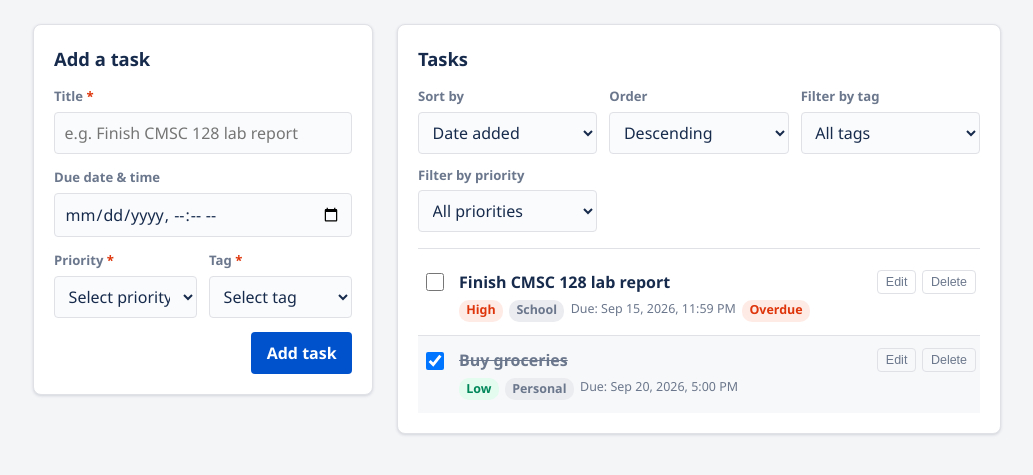
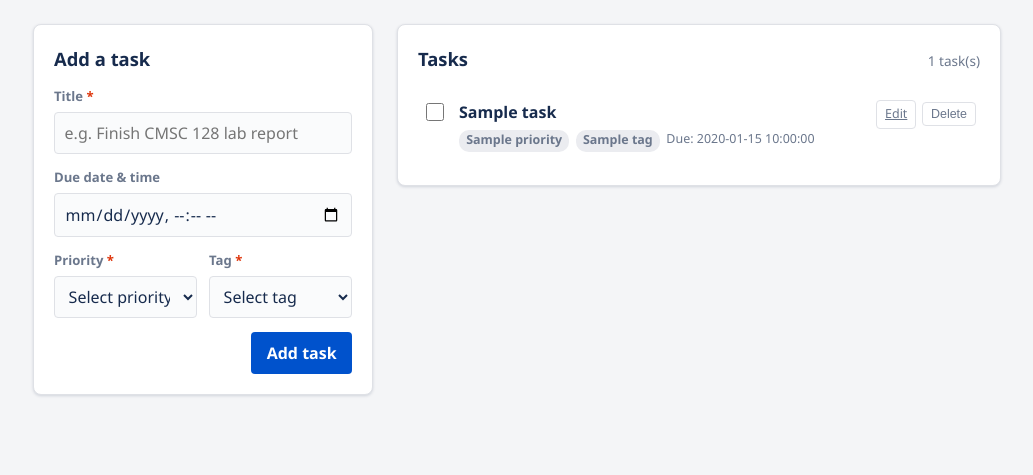
Before and after one commit to Matty-05/cmsc128-Lab1_CRUD_Escabarte_Fallarme, a Flask app: template templates/index.html in a window 1280 px wide. Shown: the part 116-591 px from the top of the page, without its empty margins (123-1156 px from the left). Run offline with Flask 3, Linux system fonts and the light colour scheme; the template is opened without the code that fills it: most values are stand-ins (such as "Sample title", 1, 10 or a date in 2020).

Commit message:
refactor:  edit the  links for CSS and JS. Removed the hard coded tasks as well

```diff
--- a/templates/index.html
+++ b/templates/index.html
@@ -4,7 +4,7 @@
   <meta charset="UTF-8" />
   <meta name="viewport" content="width=device-width, initial-scale=1.0" />
   <title>To-Do List &middot; CMSC 128 Lab 1</title>
-  <link rel="stylesheet" href="../static/css/style.css" />
+  <link rel="stylesheet" href="{{ url_for('static', filename='css/style.css') }}" />
 </head>
 <body>
   <header class="app-header">
@@ -13,14 +13,10 @@
   </header>
 
   <main class="layout">
-    <!-- CREATE / UPDATE form. The same form does both: when #task-id has a value the JS sends a PATCH instead of a POST. -->
-
     <section class="panel" aria-labelledby="form-heading">
       <h2 id="form-heading">Add a task</h2>
 
-      <form id="task-form">
-        <input type="hidden" id="task-id" />
-
+      <form id="task-form" action="{{ url_for('add_task') }}" method="POST">
         <div class="field">
           <label for="title">Title <span class="required">*</span></label>
           <input type="text" id="title" name="title" maxlength="200"
@@ -29,7 +25,7 @@
 
         <div class="field">
           <label for="due-date">Due date &amp; time</label>
-          <input type="datetime-local" id="due-date" name="due_date" required/>
+          <input type="datetime-local" id="due-date" name="due_date" />
         </div>
 
         <div class="field-row">
@@ -58,118 +54,55 @@
 
         <div class="form-actions">
           <button type="submit" id="submit-btn" class="btn btn-primary">Add task</button>
-          <button type="button" id="cancel-edit-btn" class="btn btn-ghost" hidden>
-            Cancel
-          </button>
         </div>
       </form>
     </section>
 
-    <!-- READ: filter/sort controls + the task list itself. -->
     <section class="panel" aria-labelledby="list-heading">
       <div class="list-header">
         <h2 id="list-heading">Tasks</h2>
-        <span id="task-count" class="task-count"></span>
+        <span id="task-count" class="task-count">{{ tasks|length }} task(s)</span>
       </div>
 
-      <div class="controls">
-        <div class="field">
-          <label for="sort-by">Sort by</label>
-          <select id="sort-by">
-            <option value="created_at">Date added</option>
-            <option value="due_date">Due date</option>
-            <option value="priority">Priority</option>
-            <option value="tag">Tag</option>
-            <option value="title">Title</option>
-          </select>
-        </div>
+      <ul id="task-list" class="task-list">
+        {% for task in tasks %}
+          <li class="task-item {% if task.is_completed %}done{% endif %}">
+            <form action="{{ url_for('toggle_task', task_id=task.id) }}" method="POST" style="display:inline;">
+              <input type="checkbox" onchange="this.form.submit()" {% if task.is_completed %}checked{% endif %} />
+            </form>
 
-        <div class="field">
-          <label for="sort-order">Order</label>
-          <select id="sort-order">
-            <option value="desc">Descending</option>
-            <option value="asc">Ascending</option>
-          </select>
-        </div>
-
-        <div class="field">
-          <label for="filter-tag">Filter by tag</label>
-          <select id="filter-tag">
-            <option value="">All tags</option>
-            <option value="School">School</option>
-            <option value="Personal">Personal</option>
-            <option value="Others">Others</option>
-          </select>
-        </div>
-
-        <div class="field">
-          <label for="filter-priority">Filter by priority</label>
-          <select id="filter-priority">
-            <option value="">All priorities</option>
-            <option value="Low">Low</option>
-            <option value="Medium">Medium</option>
-            <option value="High">High</option>
-          </select>
+            <div class="task-body">
+              <div class="task-title">{{ task.title }}</div>
+              <div class="task-meta">
+                <span class="badge priority-{{ task.priority }}">{{ task.priority }}</span>
+                <span class="badge">{{ task.tag }}</span>
+                {% if task.due_date %}
+                  <time class="task-due-date" datetime="{{ task.due_date }}">Due: {{ task.due_date }}</time>
+                {% endif %}
+                {% if task.is_overdue and not task.is_completed %}
+                  <span class="badge overdue">Overdue</span>
+                {% endif %}
               </div>
             </div>
 
-    <ul id="task-list" class="task-list">
-        <li class="task-item">
-            <input type="checkbox" />
-            <div class="task-body">
-                <div class="task-title">Finish CMSC 128 lab report</div>
-                <div class="task-meta">
-                    <span class="badge priority-High">High</span>
-                    <span class="badge">School</span>
-                    <time class="task-due-date" datetime="2026-09-15T23:59">Due: Sep 15, 2026, 11:59 PM</time>
-                    <span class="badge overdue">Overdue</span>
-                </div>
-            </div>
             <div class="task-actions">
-                <button class="icon-btn">Edit</button>
-                <button class="icon-btn delete">Delete</button>
+              <a href="{{ url_for('edit_task_form', task_id=task.id) }}" class="icon-btn">Edit</a>
+              <form action="{{ url_for('delete_task', task_id=task.id) }}" method="POST" style="display:inline;">
+                <button type="submit" class="icon-btn delete">Delete</button>
+              </form>
             </div>
           </li>
-
-        <li class="task-item done">
-            <input type="checkbox" checked />
-            <div class="task-body">
-                <div class="task-title">Buy groceries</div>
-                <div class="task-meta">
-                    <span class="badge priority-Low">Low</span>
-                    <span class="badge">Personal</span>
-                    <time class="task-due-date" datetime="2026-09-20T17:00">Due: Sep 20, 2026, 5:00 PM</time>
-                </div>
-            </div>
-            <div class="task-actions">
-                <button class="icon-btn">Edit</button>
-                <button class="icon-btn delete">Delete</button>
-            </div>
-        </li>
+        {% endfor %}
       </ul>
 
-      <p id="empty-state" class="empty-state" hidden>
+      {% if tasks|length == 0 %}
+        <p id="empty-state" class="empty-state">
           No tasks yet. Add one using the form.
         </p>
+      {% endif %}
     </section>
   </main>
 
-  <!-- Delete confirmation dialog (required by the spec). <dialog> gives us focus trapping and Esc-to-close for free. -->
-  <dialog id="confirm-dialog" class="dialog">
-    <h2>Delete task?</h2>
-    <p>Are you sure you want to delete "<span id="confirm-title"></span>"?</p>
-    <div class="form-actions">
-      <button type="button" id="confirm-cancel" class="btn btn-ghost">Cancel</button>
-      <button type="button" id="confirm-delete" class="btn btn-danger">Delete</button>
-    </div>
-  </dialog>
-
-  <!-- Toast / snackbar. Also the anchor for the optional Undo feature. -->
-  <div id="toast" class="toast" role="status" aria-live="polite" hidden>
-    <span id="toast-message"></span>
-    <button type="button" id="toast-action" class="toast-action" hidden>Undo</button>
-  </div>
-
-  <script src="../static/js/main.js"></script>
+  <script src="{{ url_for('static', filename='js/main.js') }}"></script>
 </body>
 </html>
```
Lines whose indentation alone changed are shown as unchanged.
